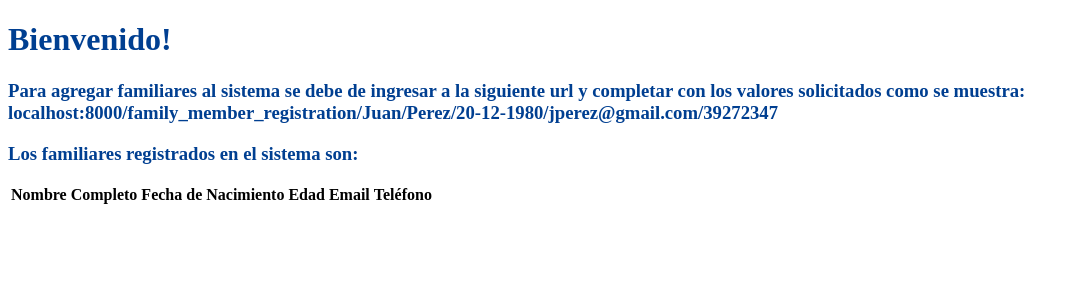
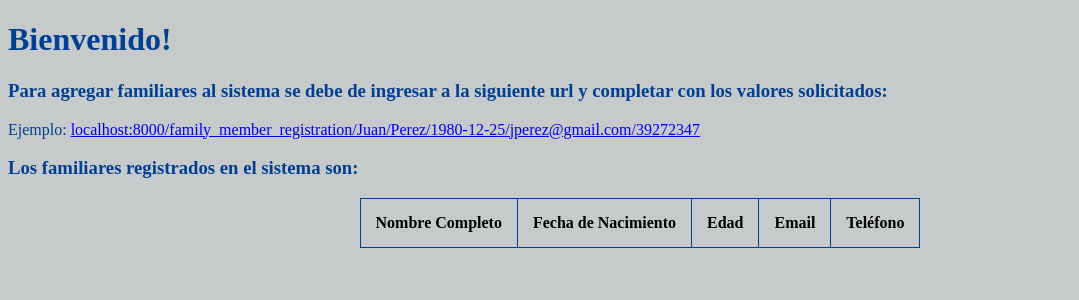
Before and after one commit to AgusSalvidio/MVT-Salvidio, a Django app: template templates/home.html in a window 1280 px wide. Shown: the top 300 px of the page, without its empty margins (0-1079 px from the left). Run offline with Django 4.2, Linux system fonts and the light colour scheme; the template is opened without the code that fills it, so the values that code supplies are empty; parts of the project's set-up code (start-up, migrations or seed data) failed here and were passed over.

Commit message:
Fixed some bugs when running the server. Added some life to the templates

```diff
--- a/Family/models.py
+++ b/Family/models.py
@@ -1,7 +1,7 @@
 from django.db import models
-from datetime import *
+import datetime
 
-current_date = datetime.date.today()
+current_date = datetime.datetime.today()
 
 class FamilyMember(models.Model):
     name = models.CharField(max_length=50)
--- a/MVT_Salvidio/urls.py
+++ b/MVT_Salvidio/urls.py
@@ -19,8 +19,8 @@ from django.urls import path
 from Family.views import *
 urlpatterns = [
     path('admin/', admin.site.urls),
-    path(' ',home),
-    path('family_member_registration/<name>/<surname>/<born_date>/<email>/<phone_number>',family_member_registration),
+    path('',home),
+    path('family_member_registration/<str:name>/<str:surname>/<str:birthdate>/<str:email>/<int:phone_number>',family_member_registration),
 
 
 ]
--- a/templates/home.html
+++ b/templates/home.html
@@ -5,15 +5,24 @@
     <meta http-equiv="X-UA-Compatible" content="IE=edge">
     <meta name="viewport" content="width=device-width, initial-scale=1.0">
     <title> MVT | Inicio</title>
+<style>
+    table, th, td {
+      border: 1px solid rgb(0, 63, 145);
+      border-collapse: collapse;
+      }
+      th, td {
+      padding: 15px;
+      }
+      tr:hover {background-color: rgb(35, 88, 158);}
+</style>
 </head>
-<body>
-
+<body style="background-color:rgb(198, 202, 202);">
     <h1 style="color:rgb(0, 63, 145)">Bienvenido!</h1>
-    <h3 style="color:rgb(0, 63, 145)">Para agregar familiares al sistema se debe de ingresar a la siguiente url y completar con los valores solicitados como se muestra:
-        localhost:8000/family_member_registration/Juan/Perez/20-12-1980/jperez@gmail.com/39272347</h3>
+    <h3 style="color:rgb(0, 63, 145)">Para agregar familiares al sistema se debe de ingresar a la siguiente url y completar con los valores solicitados:</h3>
+    <p style="color:rgb(0, 63, 145)">  Ejemplo: <a href='http://localhost:8000/family_member_registration/Juan/Perez/1980-12-25/jperez@gmail.com/39272347'>localhost:8000/family_member_registration/Juan/Perez/1980-12-25/jperez@gmail.com/39272347</a></p>
+  <section>
     <h3 style="color:rgb(0, 63, 145)">Los familiares registrados en el sistema son:</h3>
-
-    <table>
+    <table style="border:1px solid rgb(0, 63, 145);margin-left:auto;margin-right:auto;">
         <tr>
           <th>Nombre Completo</th>
           <th>Fecha de Nacimiento</th>
@@ -31,6 +40,6 @@
           </tr>
         {% endfor %}
       </table>
-
+  </section>
 </body>
 </html>
```
Also changed, not shown: Family/views.py (+5 -2 lines), templates/family_member_registration.html (+5 -4 lines), Family/migrations/0001_initial.py (added), db.sqlite3.
